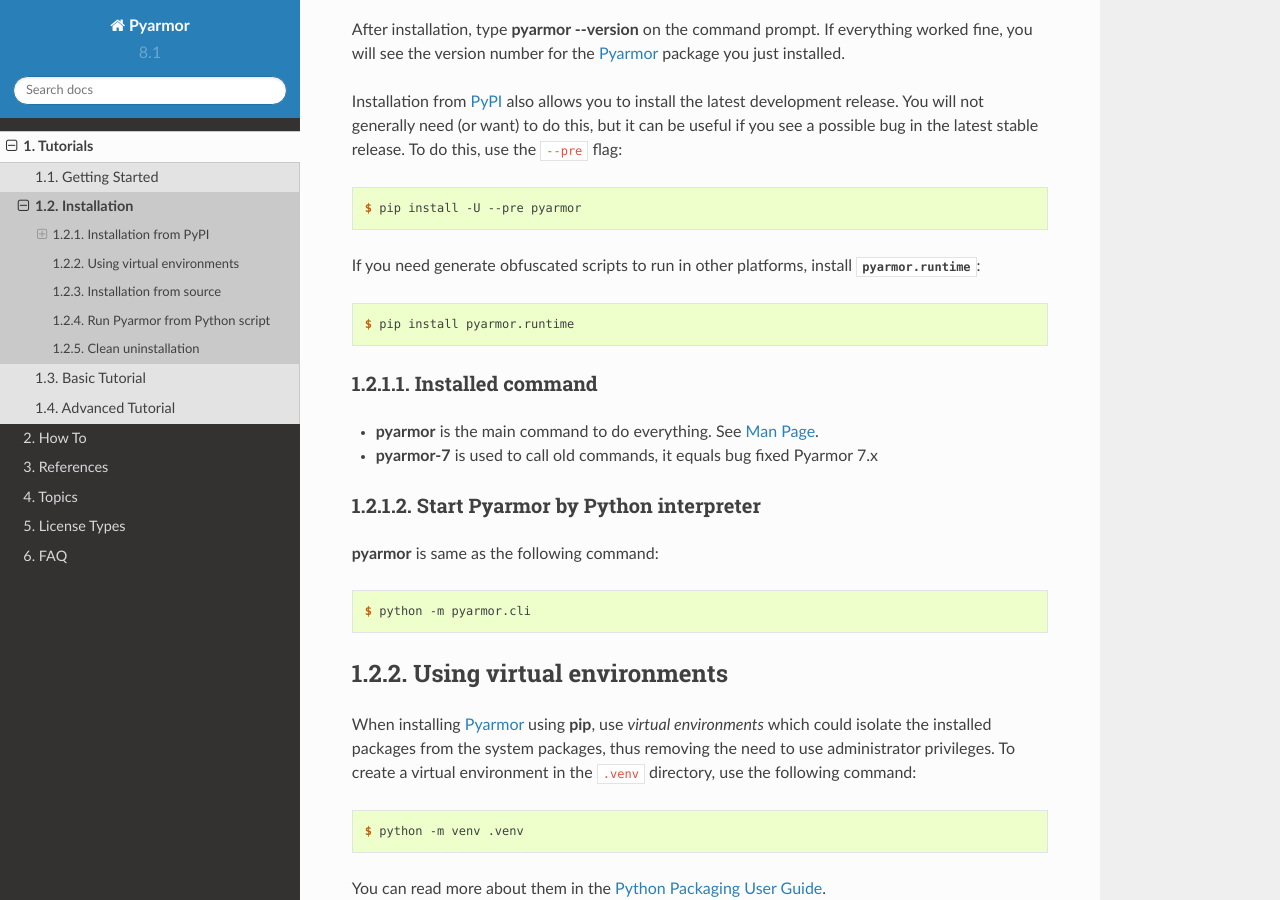
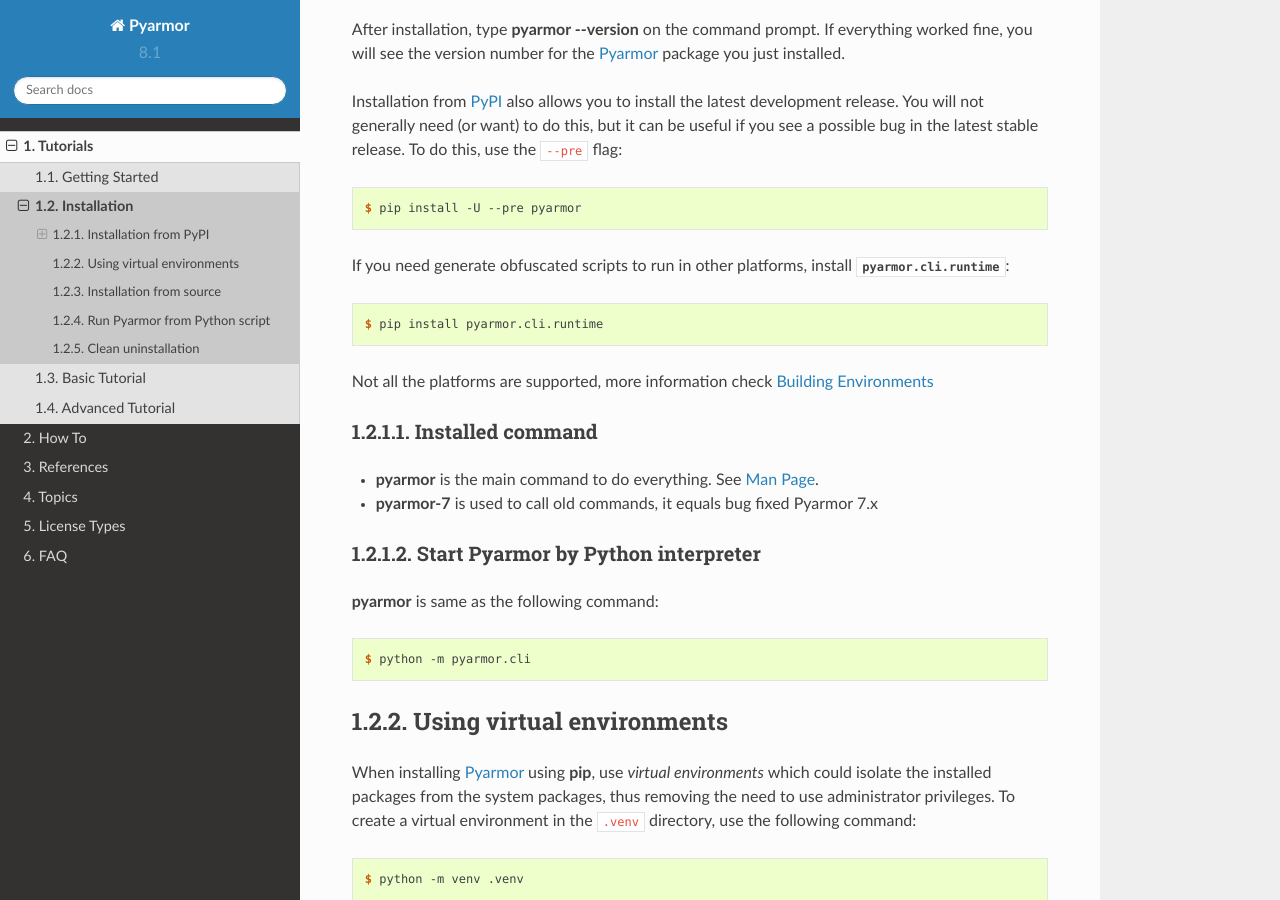
Before and after one commit to dashingsoft/pyarmor, a Sphinx documentation site: the page built from docs/tutorial/installation.rst, in a window 1280 px wide and 900 px high, scrolled down 752 px. Built offline with Sphinx 7.4.7 and the Read the Docs theme 2.0.0, drawn with Linux system fonts in a browser that asks for light colours.

Commit message:
Fix wrong package name

```diff
--- a/docs/tutorial/installation.rst
+++ b/docs/tutorial/installation.rst
@@ -32,9 +32,11 @@
 
     $ pip install -U --pre pyarmor
 
-If you need generate obfuscated scripts to run in other platforms, install :mod:`pyarmor.runtime`::
+If you need generate obfuscated scripts to run in other platforms, install :mod:`pyarmor.cli.runtime`::
 
-    $ pip install pyarmor.runtime
+    $ pip install pyarmor.cli.runtime
+
+Not all the platforms are supported, more information check :doc:`../reference/environments`
 
 Installed command
 -----------------
```
